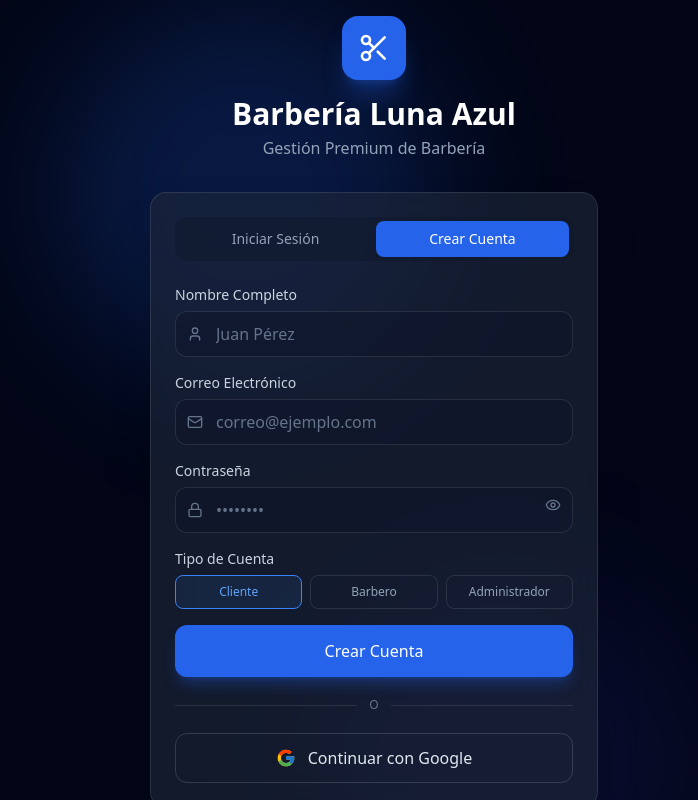
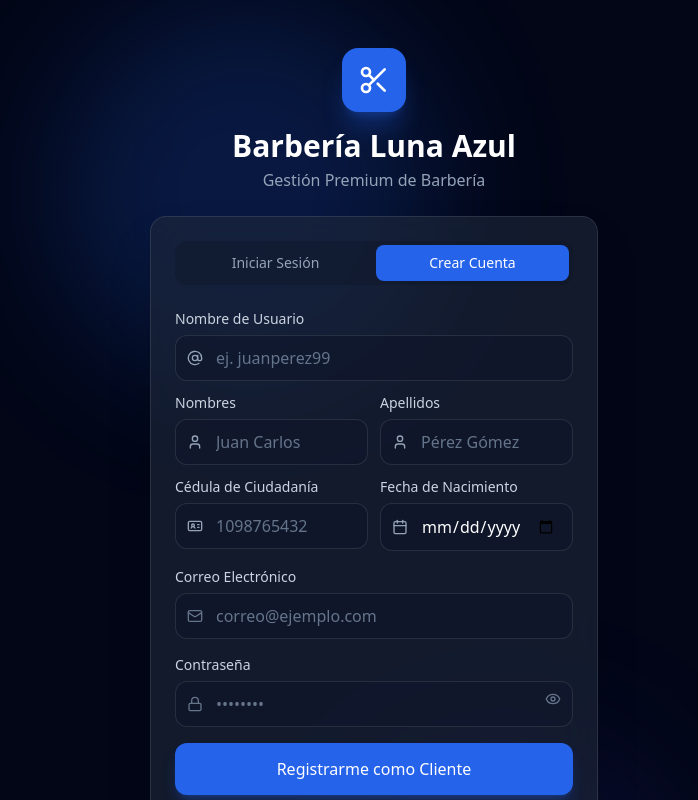
Before and after one commit to StalavoX/StyleTest, a React (Vite) app: page / in a window 1280 px wide. Both pictures are taken after a click on the button "Crear Cuenta". Shown: the top 800 px of the page, without its empty margins (266-964 px from the left). Built offline with nearby package versions, Linux system fonts and the light colour scheme.

Commit message:
login correccion

```diff
--- a/src/context/AuthContext.tsx
+++ b/src/context/AuthContext.tsx
@@ -4,7 +4,7 @@
  * simulación de Google OAuth y restablecimiento de contraseña.
  */
 import React, { createContext, useContext, useState, useEffect, useCallback } from 'react';
-import type { User, Role } from '@/types';
+import type { User, Role, RegisterData } from '@/types';
 import { mockUsers } from '@/data/mockData';
 
 // Interfaz para el valor proveído por AuthContext
@@ -12,7 +12,7 @@ interface AuthContextValue {
   user: User | null;
   loading: boolean;
   login: (email: string, password: string) => Promise<{ success: boolean; error?: string }>;
-  register: (name: string, email: string, password: string, role: Role) => Promise<{ success: boolean; error?: string }>;
+  register: (data: RegisterData) => Promise<{ success: boolean; error?: string }>;
   loginWithGoogle: (email?: string) => Promise<void>;
   logout: () => void;
   resetPassword: (email: string) => Promise<{ success: boolean; error?: string }>;
@@ -52,14 +52,31 @@ export function AuthProvider({ children }: { children: React.ReactNode }) {
     return { success: true };
   }, []);
 
-  // Registrar un nuevo usuario
-  const register = useCallback(async (name: string, email: string, password: string, role: Role) => {
+  // Registrar un nuevo usuario (públicamente solo rol CLIENTE por seguridad)
+  const register = useCallback(async (data: RegisterData) => {
+    const { username, firstName, lastName, cedula, birthDate, email, password } = data;
     if (mockUsers.some(u => u.email.toLowerCase() === email.toLowerCase())) {
       return { success: false, error: 'El correo electrónico ya se encuentra registrado' };
     }
+    if (mockUsers.some(u => u.username?.toLowerCase() === username.toLowerCase())) {
+      return { success: false, error: 'El nombre de usuario ya está en uso' };
+    }
+    if (mockUsers.some(u => u.cedula === cedula)) {
+      return { success: false, error: 'La cédula ingresada ya está registrada' };
+    }
+
+    const fullName = `${firstName.trim()} ${lastName.trim()}`;
     const newUser: User = {
       id: `u-${Date.now()}`,
-      name, email, password, role,
+      name: fullName,
+      username: username.trim(),
+      firstName: firstName.trim(),
+      lastName: lastName.trim(),
+      cedula: cedula.trim(),
+      birthDate,
+      email: email.trim().toLowerCase(),
+      password,
+      role: 'CLIENT', // Estrictamente rol CLIENTE para registros públicos por seguridad
       avatar: `https://i.pravatar.cc/150?u=${email}`,
       active: true,
     };
--- a/src/screens/AuthScreen.tsx
+++ b/src/screens/AuthScreen.tsx
@@ -1,33 +1,32 @@
 /**
  * Pantalla de Autenticación (AuthScreen).
- * Permite a los usuarios iniciar sesión, registrarse, recuperar su contraseña
- * e ingresar mediante simulación de Google OAuth.
+ * Permite a los usuarios iniciar sesión, registrarse como clientes con campos completos
+ * (Usuario, Nombres, Apellidos, Cédula, Fecha de Nacimiento, Correo y Contraseña),
+ * validar errores y simular autenticación con Google OAuth.
  */
 import React, { useState } from 'react';
 import { motion, AnimatePresence } from 'framer-motion';
-import { Scissors, Mail, Lock, User as UserIcon, Eye, EyeOff, AlertCircle, CheckCircle2 } from 'lucide-react';
+import { Scissors, Mail, Lock, User as UserIcon, Eye, EyeOff, AlertCircle, CheckCircle2, IdCard, Calendar, AtSign } from 'lucide-react';
 import { useAuth } from '@/context/AuthContext';
 import { Button } from '@/components/ui/Button';
 import { Input } from '@/components/ui/Input';
 import { Modal } from '@/components/ui/Modal';
-import type { Role } from '@/types';
-
-// Traducción para mostrar los nombres de los roles en la selección de tipo de cuenta
-const roleLabels: Record<Role, string> = {
-  CLIENT: 'Cliente',
-  BARBER: 'Barbero',
-  ADMIN: 'Administrador',
-};
 
 export function AuthScreen() {
   const { login, register, loginWithGoogle, resetPassword } = useAuth();
   const [mode, setMode] = useState<'login' | 'register'>('login');
-  const [name, setName] = useState('');
+
+  // Campos para Registro de Usuario / Cliente
+  const [username, setUsername] = useState('');
+  const [firstName, setFirstName] = useState('');
+  const [lastName, setLastName] = useState('');
+  const [cedula, setCedula] = useState('');
+  const [birthDate, setBirthDate] = useState('');
   const [email, setEmail] = useState('');
   const [password, setPassword] = useState('');
-  const [role, setRole] = useState<Role>('CLIENT');
+
   const [showPass, setShowPass] = useState(false);
-  const [error, setError] = useState('');
+  const [errors, setErrors] = useState<string[]>([]);
   const [loading, setLoading] = useState(false);
   const [resetOpen, setResetOpen] = useState(false);
   const [resetEmail, setResetEmail] = useState('');
@@ -35,16 +34,65 @@ export function AuthScreen() {
   const [googleOpen, setGoogleOpen] = useState(false);
   const [selectedGoogleEmail, setSelectedGoogleEmail] = useState<string | null>(null);
 
+  // Validador de formulario de registro
+  const validateRegister = (): string[] => {
+    const errs: string[] = [];
+    if (!username.trim()) errs.push('El nombre de usuario es obligatorio.');
+    else if (username.trim().length < 3) errs.push('El usuario debe tener al menos 3 caracteres.');
+
+    if (!firstName.trim()) errs.push('El campo de nombres es obligatorio.');
+    if (!lastName.trim()) errs.push('El campo de apellidos es obligatorio.');
+
+    if (!cedula.trim()) errs.push('La cédula de ciudadanía es obligatoria.');
+    else if (!/^\d{5,12}$/.test(cedula.trim())) errs.push('La cédula debe ser numérica (entre 5 y 12 dígitos).');
+
+    if (!birthDate) errs.push('La fecha de nacimiento es obligatoria.');
+
+    if (!email.trim()) errs.push('El correo electrónico es obligatorio.');
+    else if (!/\S+@\S+\.\S+/.test(email)) errs.push('El formato del correo electrónico es inválido.');
+
+    if (!password) errs.push('La contraseña es obligatoria.');
+    else if (password.length < 6) errs.push('La contraseña debe tener al menos 6 caracteres.');
+
+    return errs;
+  };
+
   // Procesa el envío del formulario de inicio de sesión o registro
   const handleSubmit = async (e: React.FormEvent) => {
     e.preventDefault();
-    setError('');
+    setErrors([]);
+
+    if (mode === 'register') {
+      const valErrors = validateRegister();
+      if (valErrors.length > 0) {
+        setErrors(valErrors);
+        return;
+      }
+    } else {
+      if (!email.trim() || !password) {
+        setErrors(['Por favor ingresa tu correo y contraseña.']);
+        return;
+      }
+    }
+
     setLoading(true);
-    const result = mode === 'login'
-      ? await login(email, password)
-      : await register(name, email, password, role);
-    setLoading(false);
-    if (!result.success) setError(result.error || 'Ocurrió un error inesperado');
+    if (mode === 'login') {
+      const result = await login(email, password);
+      setLoading(false);
+      if (!result.success) setErrors([result.error || 'Ocurrió un error al iniciar sesión']);
+    } else {
+      const result = await register({
+        username,
+        firstName,
+        lastName,
+        cedula,
+        birthDate,
+        email,
+        password,
+      });
+      setLoading(false);
+      if (!result.success) setErrors([result.error || 'Ocurrió un error al crear la cuenta']);
+    }
   };
 
   // Abre el popup simulado de Google para seleccionar cuenta
@@ -84,10 +132,10 @@ export function AuthScreen() {
       <motion.div
         initial={{ opacity: 0, y: 20 }}
         animate={{ opacity: 1, y: 0 }}
-        className="relative w-full max-w-md"
+        className="relative w-full max-w-md my-8"
       >
         {/* Logotipo y Título */}
-        <div className="flex flex-col items-center mb-8">
+        <div className="flex flex-col items-center mb-6">
           <motion.div
             initial={{ scale: 0 }}
             animate={{ scale: 1 }}
@@ -107,7 +155,8 @@ export function AuthScreen() {
             {(['login', 'register'] as const).map(m => (
               <button
                 key={m}
-                onClick={() => { setMode(m); setError(''); }}
+                type="button"
+                onClick={() => { setMode(m); setErrors([]); }}
                 className={`flex-1 py-2 text-sm font-medium rounded-lg transition-all ${mode === m ? 'bg-blue-600 text-white' : 'text-slate-400'}`}
               >
                 {m === 'login' ? 'Iniciar Sesión' : 'Crear Cuenta'}
@@ -116,23 +165,63 @@ export function AuthScreen() {
           </div>
 
           <form onSubmit={handleSubmit} className="space-y-4">
-            <AnimatePresence>
-              {mode === 'register' && (
+            <AnimatePresence mode="wait">
+              {mode === 'register' ? (
                 <motion.div
+                  key="register-fields"
                   initial={{ height: 0, opacity: 0 }}
                   animate={{ height: 'auto', opacity: 1 }}
                   exit={{ height: 0, opacity: 0 }}
+                  className="space-y-3"
                 >
                   <Input
-                    label="Nombre Completo"
-                    placeholder="Juan Pérez"
-                    icon={<UserIcon className="w-4 h-4" />}
-                    value={name}
-                    onChange={e => setName(e.target.value)}
+                    label="Nombre de Usuario"
+                    placeholder="ej. juanperez99"
+                    icon={<AtSign className="w-4 h-4 text-slate-400" />}
+                    value={username}
+                    onChange={e => setUsername(e.target.value)}
                     required
                   />
+
+                  <div className="grid grid-cols-2 gap-3">
+                    <Input
+                      label="Nombres"
+                      placeholder="Juan Carlos"
+                      icon={<UserIcon className="w-4 h-4 text-slate-400" />}
+                      value={firstName}
+                      onChange={e => setFirstName(e.target.value)}
+                      required
+                    />
+                    <Input
+                      label="Apellidos"
+                      placeholder="Pérez Gómez"
+                      icon={<UserIcon className="w-4 h-4 text-slate-400" />}
+                      value={lastName}
+                      onChange={e => setLastName(e.target.value)}
+                      required
+                    />
+                  </div>
+
+                  <div className="grid grid-cols-2 gap-3">
+                    <Input
+                      label="Cédula de Ciudadanía"
+                      placeholder="1098765432"
+                      icon={<IdCard className="w-4 h-4 text-slate-400" />}
+                      value={cedula}
+                      onChange={e => setCedula(e.target.value.replace(/\D/g, ''))}
+                      required
+                    />
+                    <Input
+                      label="Fecha de Nacimiento"
+                      type="date"
+                      icon={<Calendar className="w-4 h-4 text-slate-400" />}
+                      value={birthDate}
+                      onChange={e => setBirthDate(e.target.value)}
+                      required
+                    />
+                  </div>
                 </motion.div>
-              )}
+              ) : null}
             </AnimatePresence>
 
             <Input
@@ -155,52 +244,51 @@ export function AuthScreen() {
                 onChange={e => setPassword(e.target.value)}
                 required
               />
-              <button type="button" onClick={() => setShowPass(!showPass)} className="absolute right-3 top-9 text-slate-500 hover:text-slate-300">
+              <button
+                type="button"
+                onClick={() => setShowPass(!showPass)}
+                className="absolute right-3 top-9 text-slate-500 hover:text-slate-300"
+              >
                 {showPass ? <EyeOff className="w-4 h-4" /> : <Eye className="w-4 h-4" />}
               </button>
             </div>
 
+            {/* Pantalla y Contenedor de Posibles Errores */}
             <AnimatePresence>
-              {mode === 'register' && (
+              {errors.length > 0 && (
                 <motion.div
-                  initial={{ height: 0, opacity: 0 }}
-                  animate={{ height: 'auto', opacity: 1 }}
-                  exit={{ height: 0, opacity: 0 }}
+                  initial={{ opacity: 0, y: -10 }}
+                  animate={{ opacity: 1, y: 0 }}
+                  exit={{ opacity: 0 }}
+                  className="bg-red-500/10 border border-red-500/30 rounded-xl p-3 text-xs text-red-300 space-y-1"
                 >
-                  <label className="block text-sm font-medium text-slate-300 mb-1.5">Tipo de Cuenta</label>
-                  <div className="grid grid-cols-3 gap-2">
-                    {(['CLIENT', 'BARBER', 'ADMIN'] as Role[]).map(r => (
-                      <button
-                        key={r}
-                        type="button"
-                        onClick={() => setRole(r)}
-                        className={`py-2 text-xs font-medium rounded-lg border transition-all ${role === r ? 'border-blue-500 bg-blue-500/10 text-blue-400' : 'border-white/10 text-slate-400'}`}
-                      >
-                        {roleLabels[r]}
-                      </button>
+                  <div className="flex items-center gap-1.5 font-semibold text-red-400 mb-1">
+                    <AlertCircle className="w-4 h-4 shrink-0" />
+                    <span>Se encontraron los siguientes errores:</span>
+                  </div>
+                  <ul className="list-disc list-inside space-y-0.5 pl-1">
+                    {errors.map((err, idx) => (
+                      <li key={idx}>{err}</li>
                     ))}
-                  </div>
+                  </ul>
                 </motion.div>
               )}
             </AnimatePresence>
 
-            {error && (
-              <motion.div initial={{ opacity: 0 }} animate={{ opacity: 1 }} className="flex items-center gap-2 text-sm text-red-400 bg-red-500/10 rounded-lg px-3 py-2">
-                <AlertCircle className="w-4 h-4 shrink-0" />
-                {error}
-              </motion.div>
-            )}
-
             {mode === 'login' && (
               <div className="flex justify-end">
-                <button type="button" onClick={() => { setResetOpen(true); setResetMsg(''); }} className="text-xs text-blue-400 hover:text-blue-300">
+                <button
+                  type="button"
+                  onClick={() => { setResetOpen(true); setResetMsg(''); }}
+                  className="text-xs text-blue-400 hover:text-blue-300"
+                >
                   ¿Olvidaste tu contraseña?
                 </button>
               </div>
             )}
 
             <Button type="submit" fullWidth loading={loading} size="lg">
-              {mode === 'login' ? 'Iniciar Sesión' : 'Crear Cuenta'}
+              {mode === 'login' ? 'Iniciar Sesión' : 'Registrarme como Cliente'}
             </Button>
           </form>
 
```
Also changed, not shown: src/types.ts (+19 -1 lines).
